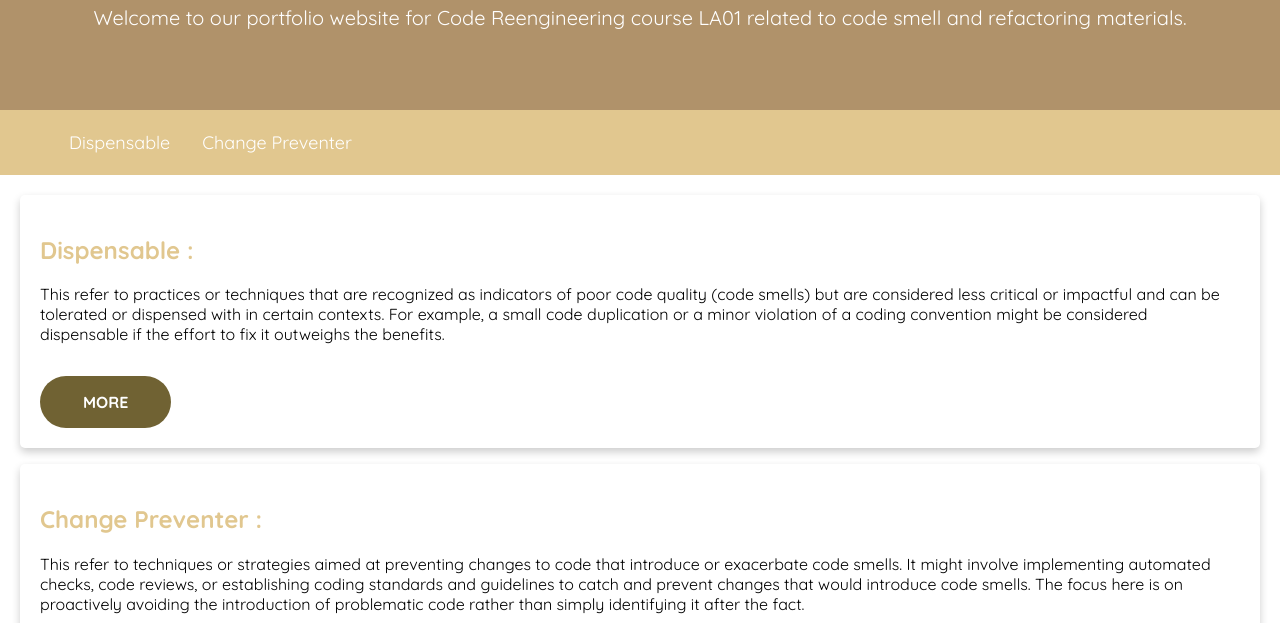
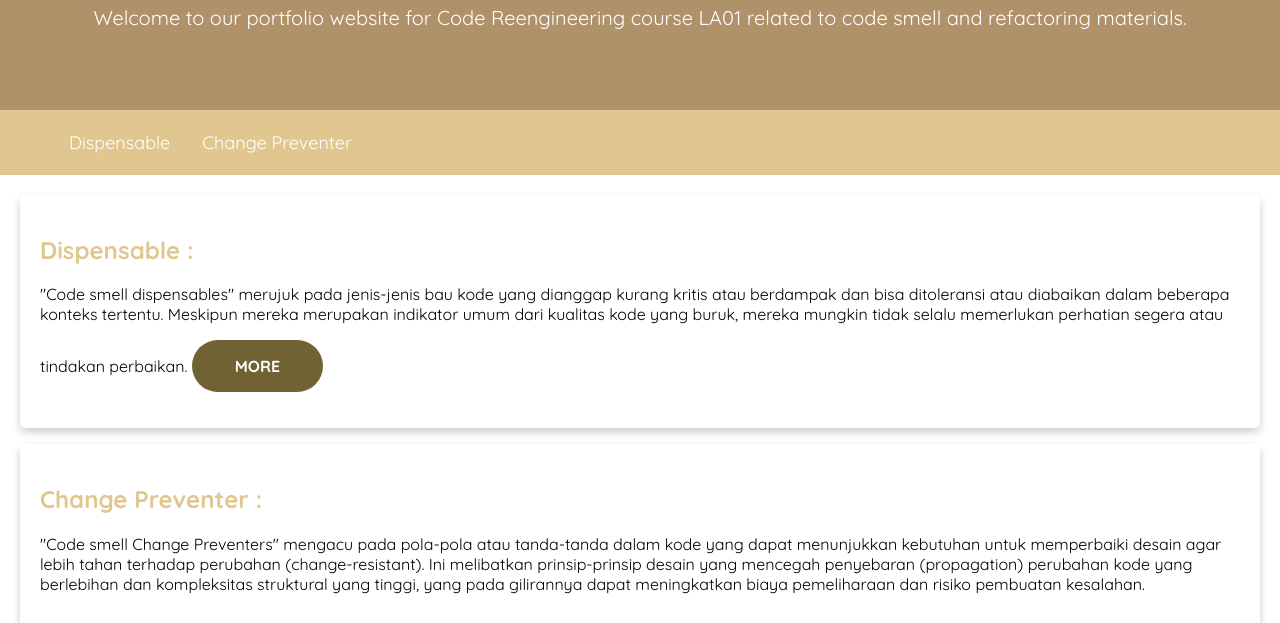
Before and after one commit to Iyaiyak/CodeReengineering, a plain HTML site: page index.html in a window 1280 px wide. Shown: the part 159-782 px from the top of the page. Drawn offline with Linux system fonts and the light colour scheme.

Commit message:
Update index.html

```diff
--- a/index.html
+++ b/index.html
@@ -35,14 +35,13 @@
             <article id="dispensable" class="card">
                 <h2 id="dispensable">Dispensable :</h2>
                 <p>
-                    This refer to practices or techniques that are recognized as indicators of poor code quality (code smells) but are considered less critical or impactful and can be tolerated or dispensed with in certain contexts. For example, a small code duplication or a minor violation of a coding convention might be considered dispensable if the effort to fix it outweighs the benefits.
-                </p>
+                   "Code smell dispensables" merujuk pada jenis-jenis bau kode yang dianggap kurang kritis atau berdampak dan bisa ditoleransi atau diabaikan dalam beberapa konteks tertentu. Meskipun mereka merupakan indikator umum dari kualitas kode yang buruk, mereka mungkin tidak selalu memerlukan perhatian segera atau tindakan perbaikan.
                 <a href="dispensable.html" style="text-decoration: none;" ><button>More</button></a>
             </article>
             <article id="changePreventer" class="card">
                 <h2 id="changePreventer">Change Preventer :</h2>
                 <p>
-                    This refer to techniques or strategies aimed at preventing changes to code that introduce or exacerbate code smells. It might involve implementing automated checks, code reviews, or establishing coding standards and guidelines to catch and prevent changes that would introduce code smells. The focus here is on proactively avoiding the introduction of problematic code rather than simply identifying it after the fact.
+                    "Code smell Change Preventers" mengacu pada pola-pola atau tanda-tanda dalam kode yang dapat menunjukkan kebutuhan untuk memperbaiki desain agar lebih tahan terhadap perubahan (change-resistant). Ini melibatkan prinsip-prinsip desain yang mencegah penyebaran (propagation) perubahan kode yang berlebihan dan kompleksitas struktural yang tinggi, yang pada gilirannya dapat meningkatkan biaya pemeliharaan dan risiko pembuatan kesalahan.
                 </p>
                 <a href="ChangePreventer.html" style="text-decoration: none;" ><button>More</button></a>
             </article>
```
